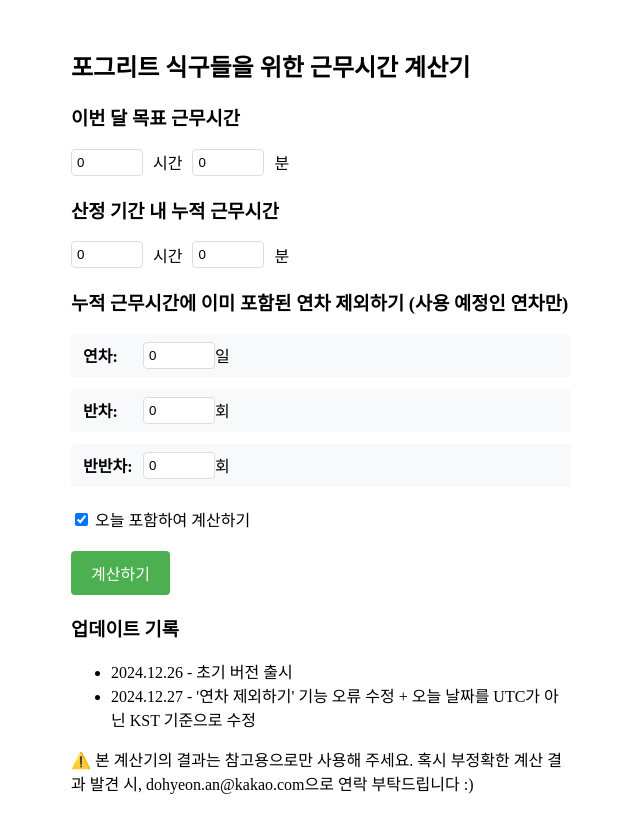
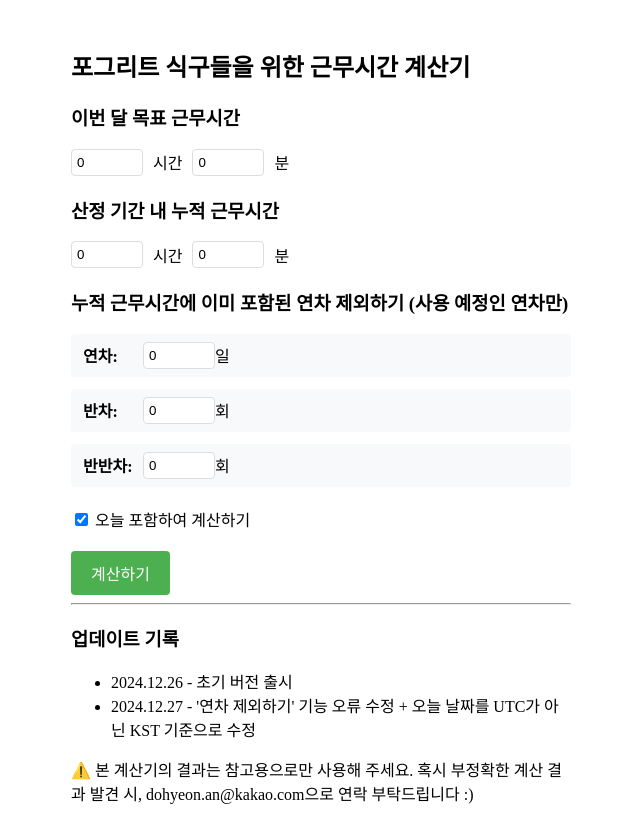
Before and after one commit to ando-zone/remaining-working-time, a Vue app: page / in a window 1280 px wide. Shown: the whole page, without its empty margins (319-959 px from the left). Built offline with nearby package versions, Linux system fonts and the light colour scheme.

Commit message:
chore: add separate line

```diff
--- a/src/components/WorkingHourCalculator.vue
+++ b/src/components/WorkingHourCalculator.vue
@@ -50,6 +50,9 @@
       <h3>결과</h3>
       <p v-html="result"></p>
     </div>
+
+    <!-- 구분선 추가 -->
+    <hr class="my-8 border-gray-200">
 
     <!-- 업데이트 기록 섹션 -->
     <div class="update-history mt-8 p-4 bg-gray-100 rounded-lg">
```
